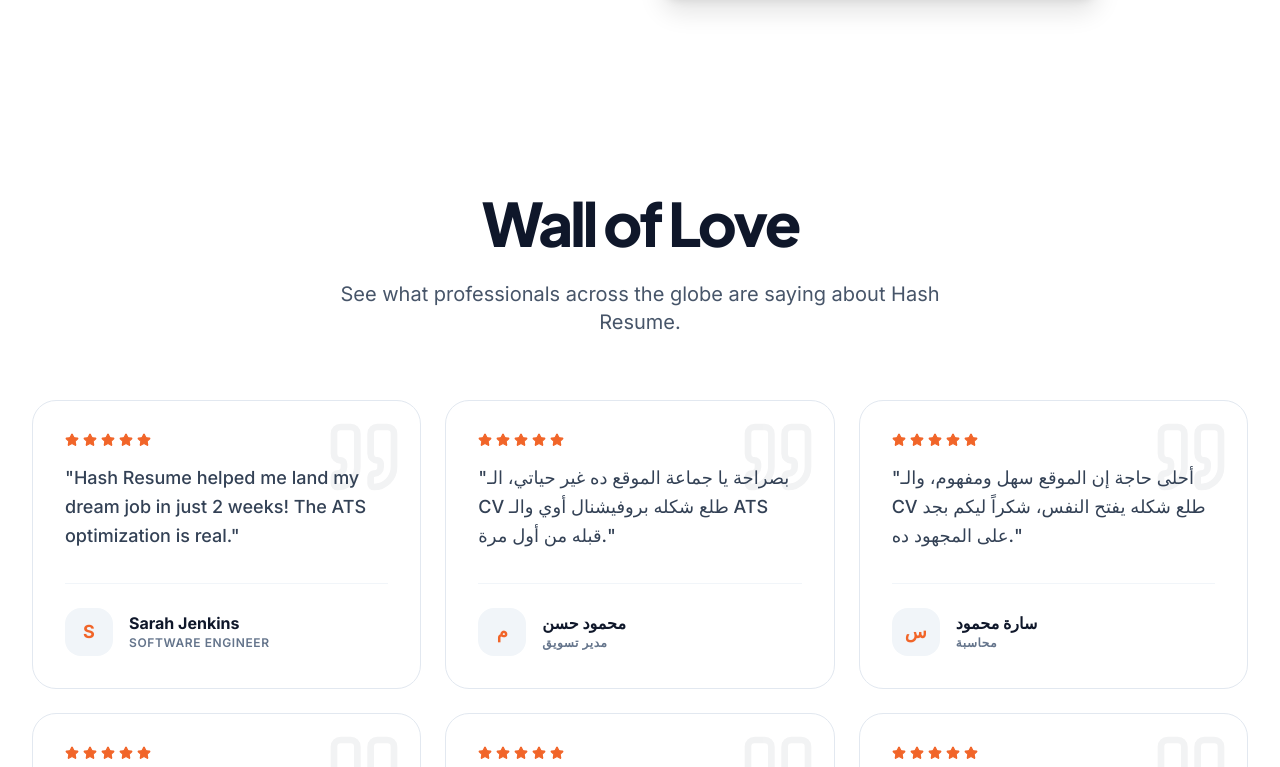
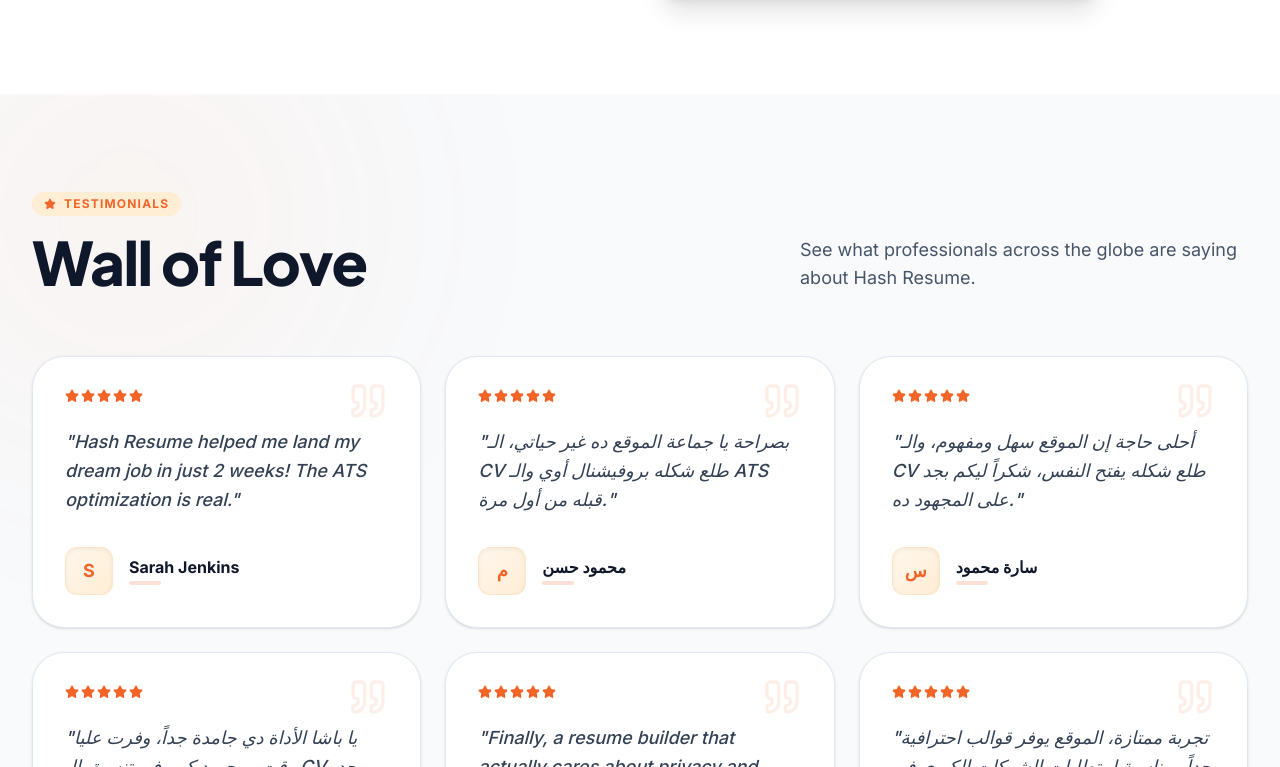
Before and after one commit to bassemramadaan/HashResumeNEWERA, a React (Vite) app: page / in a window 1280 px wide. Shown: the part 6053-6820 px from the top of the page. Built offline with nearby package versions, Linux system fonts and the light colour scheme.

Commit message:
feat: Remove testimonial roles and simplify HashHunt state
Removes redundant `role` fields from testimonials to streamline data.
Introduces an `error` state to the HashHunt page for better error handling during job fetching.

```diff
--- a/src/components/Testimonials.tsx
+++ b/src/components/Testimonials.tsx
@@ -1,56 +1,47 @@
 import React from 'react';
 import { Star, Quote } from 'lucide-react';
 import { motion } from 'framer-motion';
-import { cn } from '../utils';
 import { useLanguageStore } from '../store/useLanguageStore';
 import { translations } from '../i18n/translations';
 
 const reviews = [
   {
     name: "Sarah Jenkins",
-    role: "Software Engineer",
     text: "Hash Resume helped me land my dream job in just 2 weeks! The ATS optimization is real.",
     lang: "en"
   },
   {
     name: "محمد إبراهيم",
-    role: "مهندس برمجيات",
     text: "يا باشا الأداة دي جامدة جداً، وفرت عليا وقت ومجهود كبير في تنسيق الـ CV، بجد تسلم إيديكو!",
     lang: "ar"
   },
   {
     name: "Mark Thompson",
-    role: "Product Manager",
     text: "The interface is so clean and intuitive. I love that it's 100% private.",
     lang: "en"
   },
   {
     name: "محمود حسن",
-    role: "مدير تسويق",
     text: "بصراحة يا جماعة الموقع ده غير حياتي، الـ CV طلع شكله بروفيشنال أوي والـ ATS قبله من أول مرة.",
     lang: "ar"
   },
   {
     name: "Emily Rodriguez",
-    role: "UX Designer",
     text: "Finally, a resume builder that actually cares about privacy and design quality.",
     lang: "en"
   },
   {
     name: "خالد العتيبي",
-    role: "محلل بيانات",
     text: "ما شاء الله، الموقع جداً ممتاز وسهل الاستخدام، القوالب احترافية وتناسب سوق العمل عندنا في السعودية.",
     lang: "ar"
   },
   {
     name: "سارة محمود",
-    role: "محاسبة",
     text: "أحلى حاجة إن الموقع سهل ومفهوم، والـ CV طلع شكله يفتح النفس، شكراً ليكم بجد على المجهود ده.",
     lang: "ar"
   },
   {
     name: "عبد العزيز القحطاني",
-    role: "مهندس معماري",
     text: "تجربة ممتازة، الموقع يوفر قوالب احترافية جداً ومناسبة لمتطلبات الشركات الكبرى في المملكة.",
     lang: "ar"
   }
@@ -61,13 +52,30 @@
   const t = translations[language].landing;
 
   return (
-    <section id="testimonials" className="py-24 bg-white dark:bg-slate-950 relative overflow-hidden">
+    <section id="testimonials" className="py-24 bg-slate-50 dark:bg-slate-950 relative overflow-hidden">
+      {/* Decorative elements */}
+      <div className="absolute top-0 left-0 w-full h-full overflow-hidden pointer-events-none opacity-20">
+        <div className="absolute top-[-10%] left-[-10%] w-[40%] h-[40%] rounded-full bg-orange-500/20 blur-[120px]" />
+        <div className="absolute bottom-[-10%] right-[-10%] w-[40%] h-[40%] rounded-full bg-indigo-500/20 blur-[120px]" />
+      </div>
+
       <div className="max-w-7xl mx-auto px-4 sm:px-6 lg:px-8 relative z-10">
-        <div className="text-center mb-16">
-          <h2 className="text-4xl md:text-6xl font-black text-slate-900 dark:text-white mb-6 font-display tracking-tighter">
-            {language === 'ar' ? 'ماذا يقولون عنا؟' : 'Wall of Love'}
-          </h2>
-          <p className="text-xl text-slate-600 dark:text-slate-400 max-w-2xl mx-auto">
+        <div className="flex flex-col md:flex-row md:items-end justify-between mb-16 gap-6">
+          <div className="max-w-2xl">
+            <motion.div
+              initial={{ opacity: 0, x: -20 }}
+              whileInView={{ opacity: 1, x: 0 }}
+              viewport={{ once: true }}
+              className="inline-flex items-center gap-2 px-3 py-1 rounded-full bg-orange-100 dark:bg-orange-900/30 text-[#f16529] text-xs font-bold uppercase tracking-widest mb-4"
+            >
+              <Star size={12} className="fill-current" />
+              <span>{language === 'ar' ? 'آراء المستخدمين' : 'Testimonials'}</span>
+            </motion.div>
+            <h2 className="text-4xl md:text-6xl font-black text-slate-900 dark:text-white font-display tracking-tight leading-none">
+              {language === 'ar' ? 'ماذا يقولون عنا؟' : 'Wall of Love'}
+            </h2>
+          </div>
+          <p className="text-lg text-slate-600 dark:text-slate-400 max-w-md">
             {t.testimonialsSubtitle}
           </p>
         </div>
@@ -79,34 +87,31 @@
               initial={{ opacity: 0, y: 20 }}
               whileInView={{ opacity: 1, y: 0 }}
               viewport={{ once: true }}
-              transition={{ delay: index * 0.1 }}
-              className={cn(
-                "break-inside-avoid bg-white dark:bg-slate-900 p-8 rounded-3xl border border-slate-200 dark:border-slate-800 hover:border-[#f16529]/30 transition-all duration-500 group relative overflow-hidden",
-                index % 4 === 0 ? "md:row-span-2" : ""
-              )}
+              transition={{ delay: index * 0.05 }}
+              className="break-inside-avoid bg-white dark:bg-slate-900 p-8 rounded-[2rem] border border-slate-200 dark:border-slate-800 hover:border-[#f16529]/40 transition-all duration-500 group relative shadow-sm hover:shadow-xl hover:shadow-orange-500/5 hover:-translate-y-1"
             >
-              <div className="absolute top-0 right-0 p-4 opacity-5 group-hover:opacity-10 transition-opacity">
-                <Quote size={80} />
+              <div className="absolute top-6 right-8 opacity-10 group-hover:opacity-20 transition-opacity">
+                <Quote size={40} className="text-[#f16529]" />
               </div>
 
               <div className="relative z-10">
-                <div className="flex gap-1 mb-4">
+                <div className="flex gap-0.5 mb-6">
                   {[...Array(5)].map((_, i) => (
                     <Star key={i} size={14} className="fill-[#f16529] text-[#f16529]" />
                   ))}
                 </div>
 
-                <p className="text-slate-700 dark:text-slate-300 text-lg mb-8 leading-relaxed font-medium">
+                <p className="text-slate-700 dark:text-slate-300 text-lg mb-8 leading-relaxed font-medium italic">
                   "{review.text}"
                 </p>
 
-                <div className="flex items-center gap-4 pt-6 border-t border-slate-100 dark:border-slate-800/50">
-                  <div className="w-12 h-12 rounded-2xl bg-slate-100 dark:bg-slate-800 flex items-center justify-center font-black text-[#f16529] text-lg transform group-hover:rotate-6 transition-transform">
+                <div className="flex items-center gap-4">
+                  <div className="w-12 h-12 rounded-xl bg-gradient-to-br from-orange-50 to-orange-100 dark:from-slate-800 dark:to-slate-700 flex items-center justify-center font-black text-[#f16529] text-lg border border-orange-200/50 dark:border-slate-700 shadow-inner group-hover:scale-110 transition-transform duration-500">
                     {review.name.charAt(0)}
                   </div>
                   <div>
                     <h4 className="font-bold text-slate-900 dark:text-white text-base leading-tight">{review.name}</h4>
-                    <p className="text-xs text-slate-500 dark:text-slate-400 font-semibold uppercase tracking-wider mt-0.5">{review.role}</p>
+                    <div className="h-1 w-8 bg-[#f16529]/20 rounded-full mt-1 group-hover:w-12 transition-all duration-500" />
                   </div>
                 </div>
               </div>
--- a/src/pages/HashHuntPage.tsx
+++ b/src/pages/HashHuntPage.tsx
@@ -276,6 +276,7 @@
   const t = translations[language].hashHunt;
   const [jobs] = useState<Job[]>(mockJobs);
   const [loading, setLoading] = useState(false);
+  const [error, setError] = useState<string | null>(null);
   const [searchQuery, setSearchQuery] = useState('');
   const [selectedType, setSelectedType] = useState('All');
   const [showSavedOnly, setShowSavedOnly] = useState(false);
```
